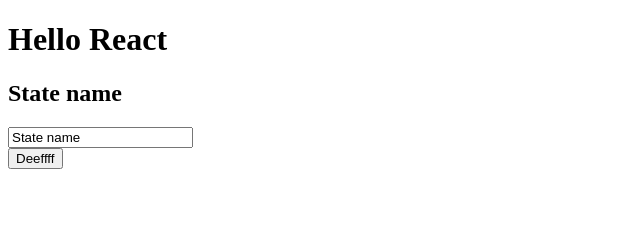
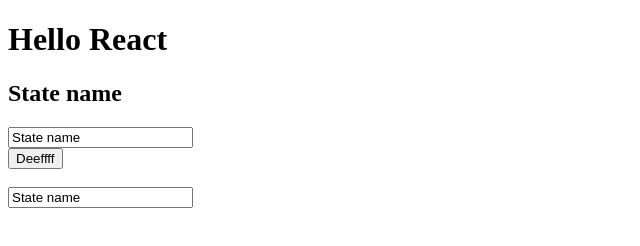
Before and after one commit to dudovcic/reactplayground, a React app: page / in a window 1280 px wide. Shown: the whole page, without its empty margins (0-640 px from the left). Built offline with nearby package versions, Linux system fonts and the light colour scheme.

Commit message:
Added a bit

```diff
--- a/index.js
+++ b/index.js
@@ -20,6 +20,7 @@
 				<h2>{this.state.name}</h2>
 				<Another some={this.handleIt.bind(this)} word={this.state.name} />
 				<button onClick={()=>{this.setState({name: "ZERO"})} } type="submit">Deeffff</button>
+				<SomeOther word={this.state.name} some={this.handleIt.bind(this)} />
 			</div>
 
 	)}
@@ -41,5 +42,20 @@
 	}
 }
 
+class SomeOther extends Component {
+	constructor(props) {
+		super(props);
+	}
+
+	render() {
+		return (
+			<div>
+				<br/>
+				<input value={this.props.word} onChange={e => this.props.some(e.target.value) } />
+			</div>
+		)
+	}
+}
+
 
 ReactDOM.render(<Hello />, document.getElementById('blahblah'));
```
Also changed, not shown: dist/index.html, 2 other files.
